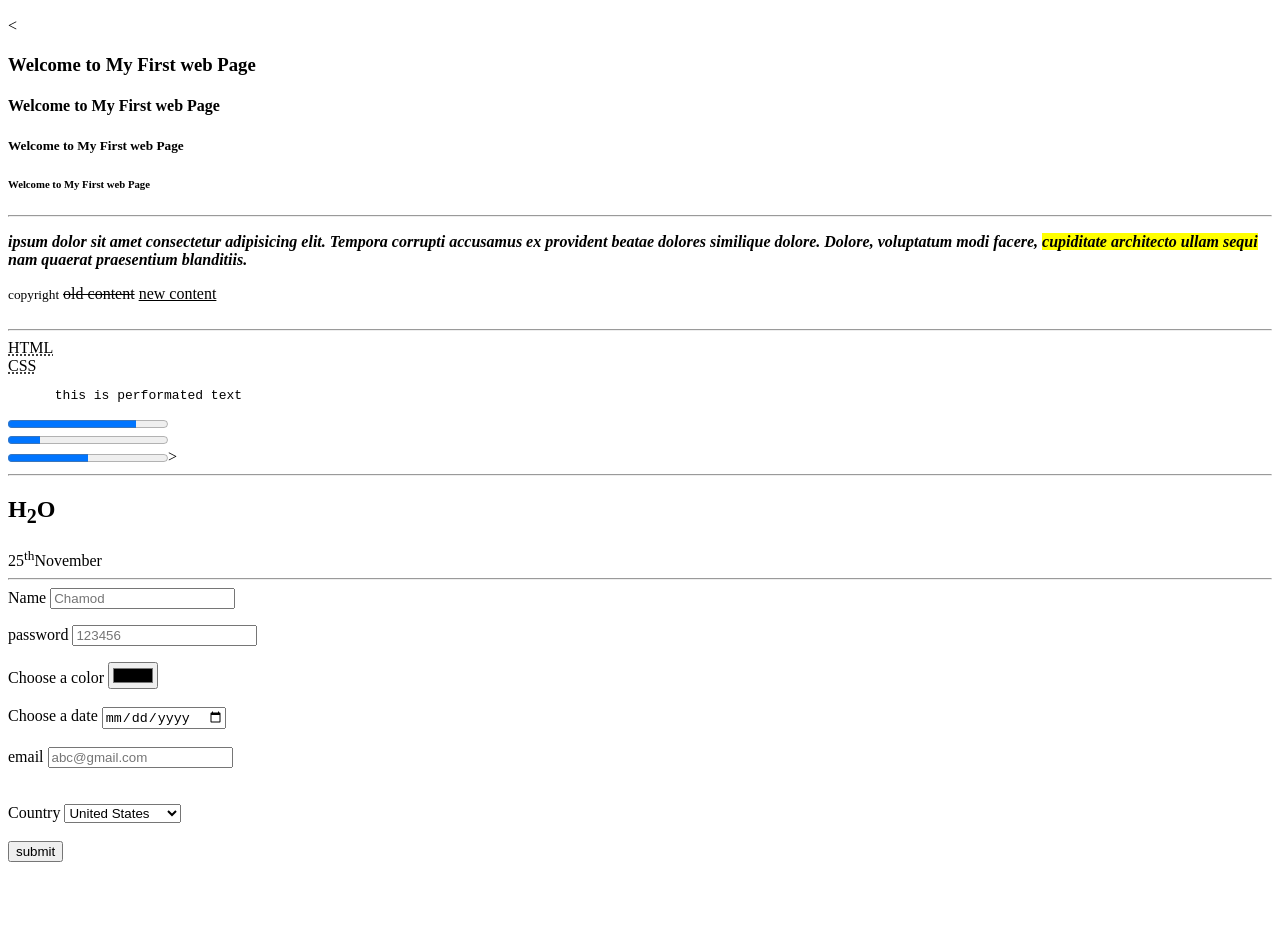
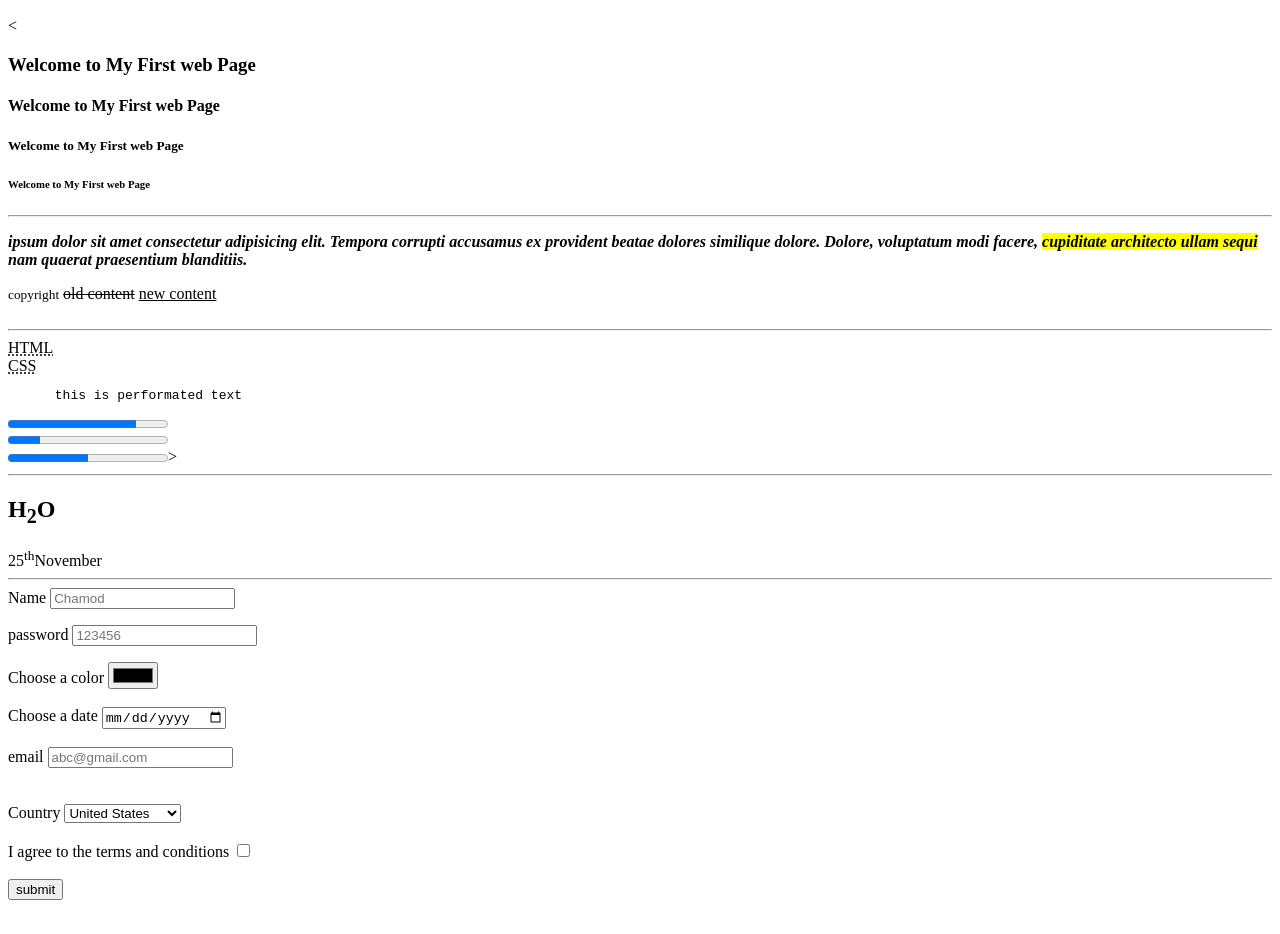
Before and after one commit to ChamodChathumina/Html_tags, a plain HTML site: page index.html in a window 1280 px wide. Shown: the part 96-1030 px from the top of the page. Before the commit the page ends 992 px from the top, so only its background shows below. Drawn offline with Linux system fonts and the light colour scheme.

Commit message:
checkbox

```diff
--- a/index.html
+++ b/index.html
@@ -77,6 +77,9 @@
             <option value="ca">Canada</option>
         </select><br><br>
 
+        <label for="check" id="check"> I agree to the terms and conditions</label>
+        <input type="checkbox" id="check"><br><br>
+
         <input type="submit" value="submit">
         <br><br>
 
```
